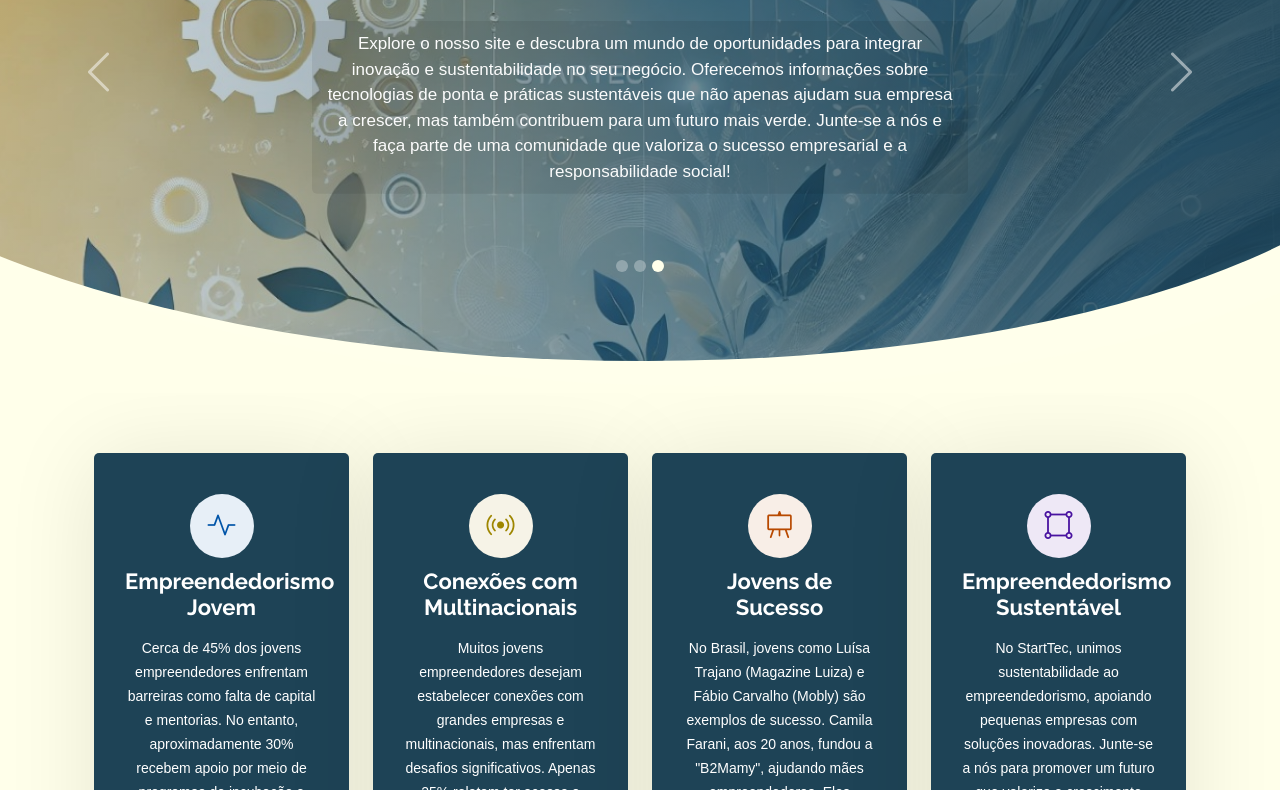
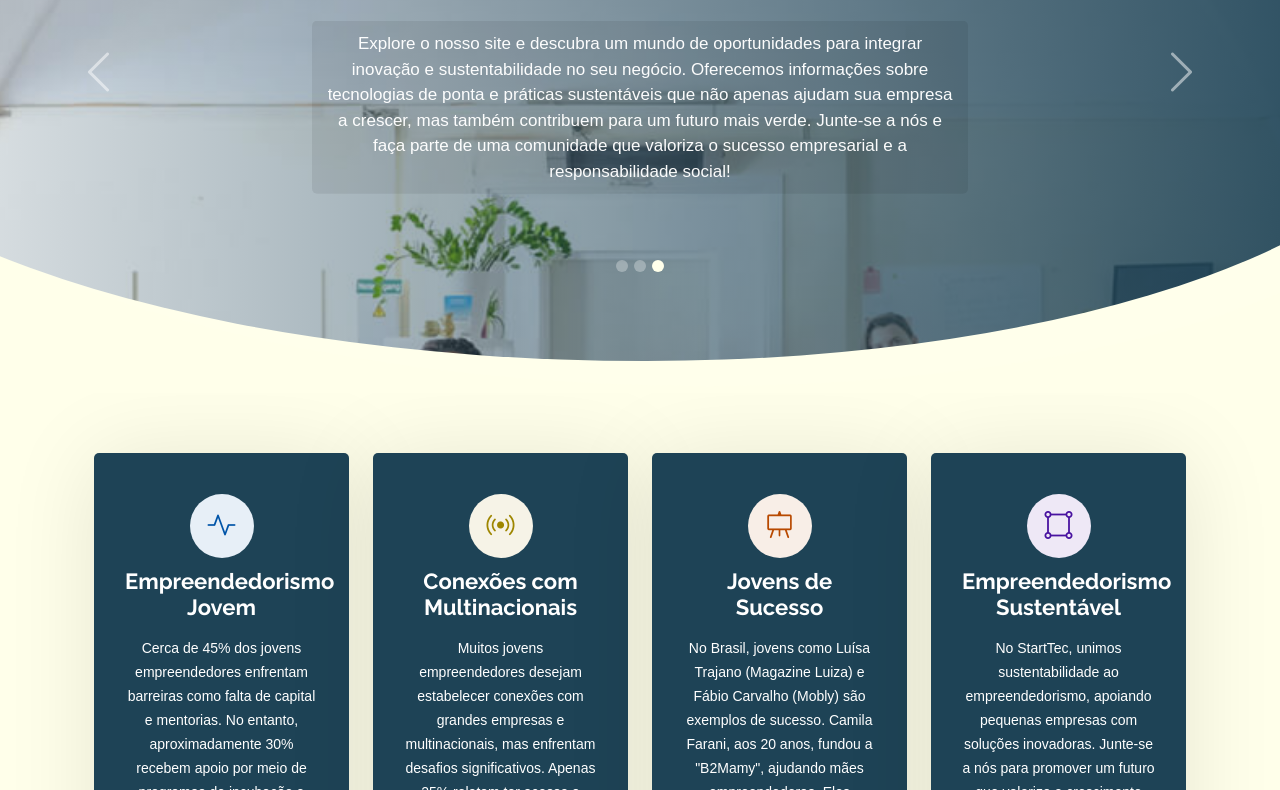
Before and after one commit to Rafamfa/ofc, a plain HTML site: page index.html in a window 1280 px wide. Shown: the part 247-1037 px from the top of the page. Drawn offline with nearby package versions, Linux system fonts and the light colour scheme; a script that the page names is missing.

Commit message:
Add files via upload

```diff
--- a/assets/css/main.css
+++ b/assets/css/main.css
@@ -799,7 +799,7 @@ section,
   top: 0;
   width: 130%;
   height: 95%;
-  background: linear-gradient(to right, color-mix(in srgb, var(--img-color), transparent 95%), var(--img-color)), url("/assets/img/capafundo.jpeg") center top no-repeat;
+  background: linear-gradient(to right, color-mix(in srgb, var(--img-color), transparent 95%), var(--img-color)), url(/assets/img/about.jpg) center top no-repeat;
   background-size: cover;
   z-index: 0;
   border-radius: 0 0 50% 55%;
```
